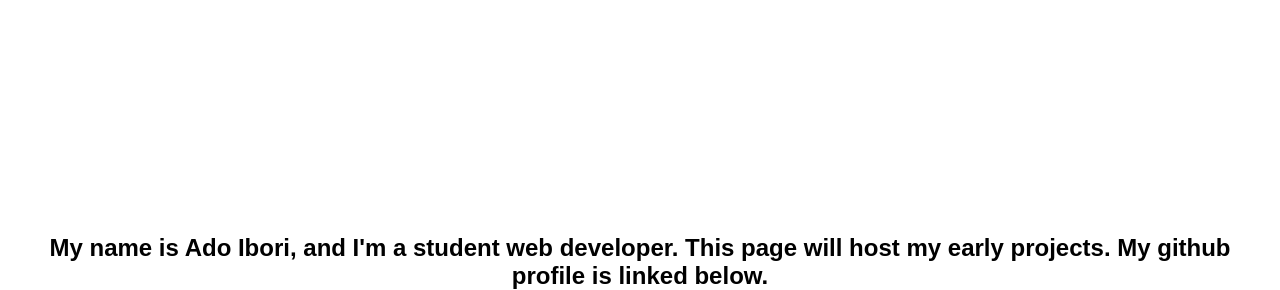
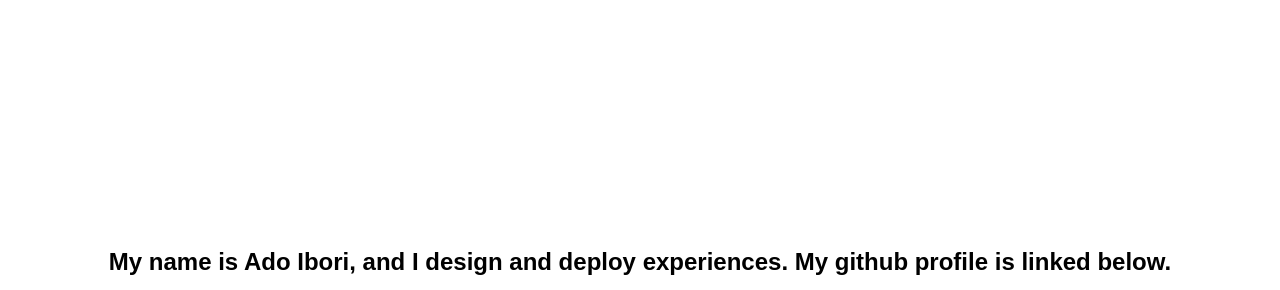
Before and after one commit to adomaster123/Portfolio, a plain HTML site: page index.html in a window 1280 px wide. Shown: the part 856-1146 px from the top of the page. Drawn offline with Linux system fonts and the light colour scheme.

Commit message:
Update index.html

```diff
--- a/index.html
+++ b/index.html
@@ -19,7 +19,7 @@
   <h2> Welcome </h2>
 </div>
 <div id="about">
-  <h2> My name is Ado Ibori, and I'm a student web developer. This page will host my early projects. My github profile is linked below. </h2>
+  <h2> My name is Ado Ibori, and I design and deploy experiences. My github profile is linked below. </h2>
   <a href="https://github.com/adomaster123" target="_blank"> <img src="https://pngimg.com/uploads/github/github_PNG40.png" alt="github-logo"> </img> </a>
 </div>
 <div id=projects>
```
